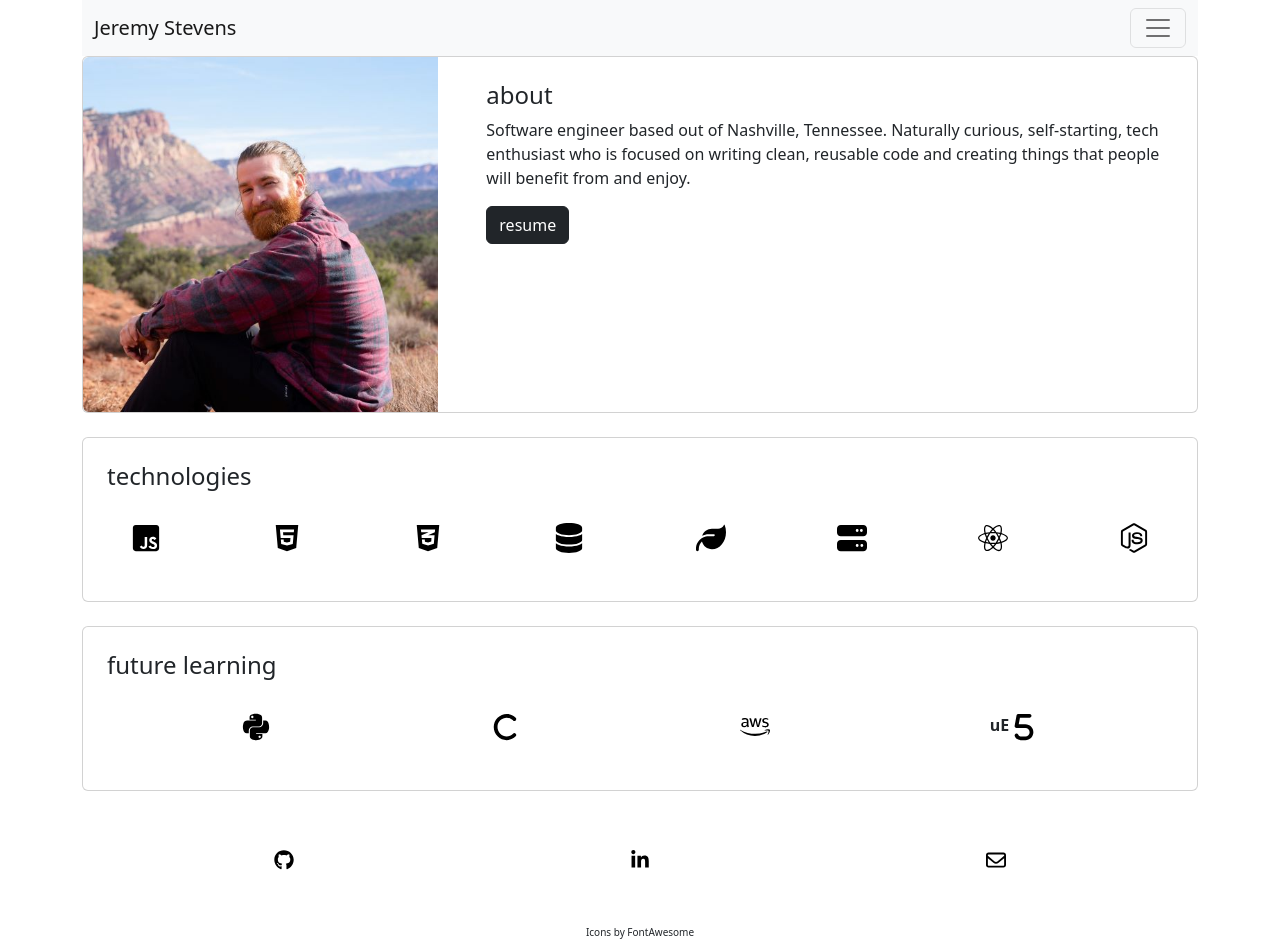
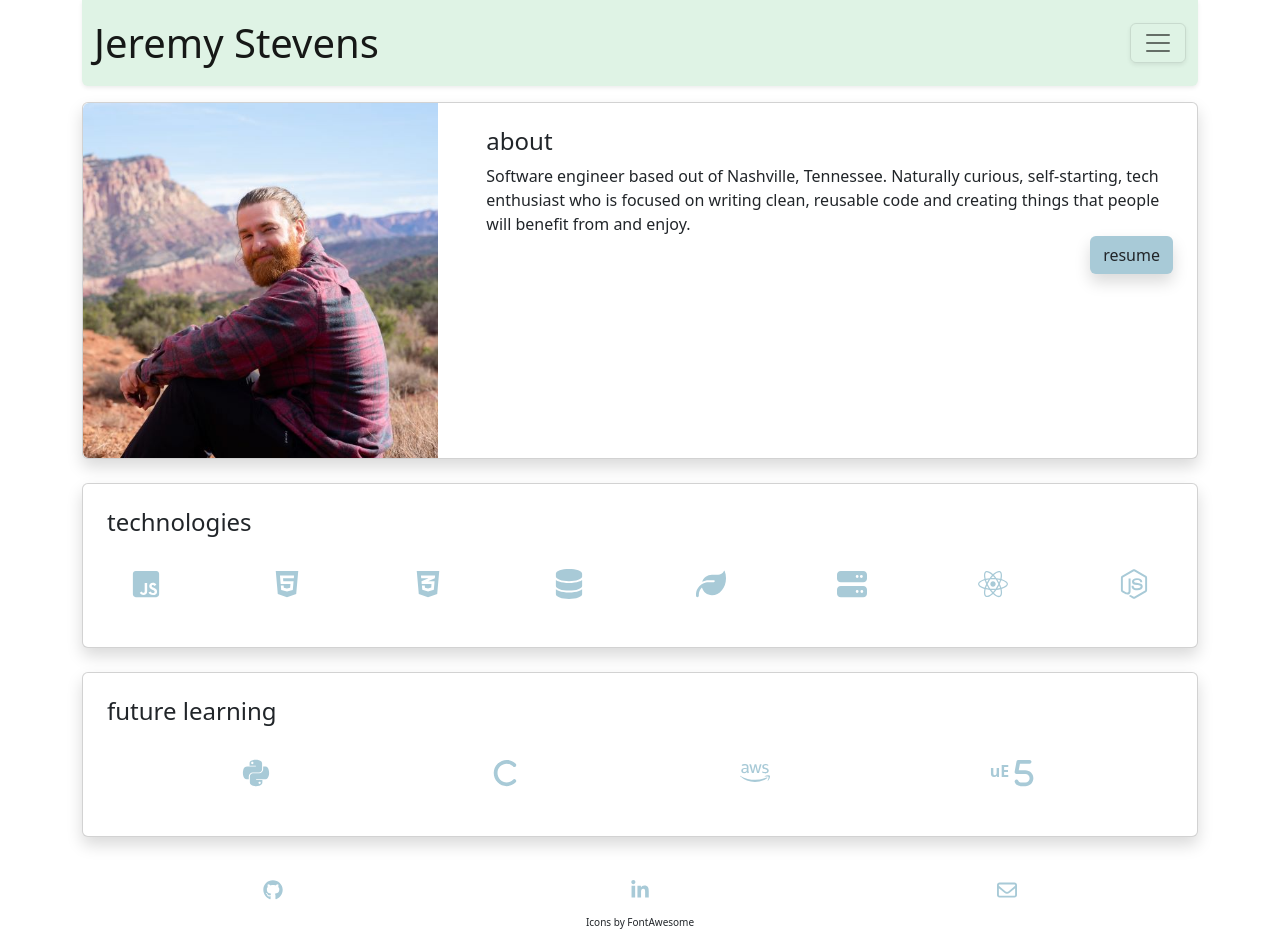
Before and after one commit to jeremystevens515/jeremystevens515.github.io, a React (Create React App) app: page / in a window 1280 px wide. Shown: the top 952 px of the page. After the commit the page ends 930 px from the top, so only its background shows below. Built offline with nearby package versions, Linux system fonts and the light colour scheme.

Commit message:
added styling

```diff
--- a/src/App.js
+++ b/src/App.js
@@ -7,7 +7,7 @@ import Container from "./components/Container";
 
 export default function App() {
 	return (
-		<div>
+		<div className="container">
 			<Container />
 		</div>
 	);
--- a/src/components/Container.js
+++ b/src/components/Container.js
@@ -13,7 +13,7 @@ export default function Container() {
 	const [activePage, setActivePage] = useState("About");
 
 	return (
-		<div className="container">
+		<div>
 			<Navbar activePage={activePage} setActivePage={setActivePage} />
 			<Main activePage={activePage} setActivePage={setActivePage} />
 			<Footer />
--- a/src/components/Footer.js
+++ b/src/components/Footer.js
@@ -3,8 +3,8 @@ import "./portfolio.css";
 
 export default function Footer() {
 	return (
-		<div className="container p-4">
-			<div className="d-flex justify-content-around button-group">
+		<div className="">
+			<div className="d-flex justify-content-around button-group p-2">
 				<button id="github" type="button" className="btn">
 					<a href="https://github.com/jeremystevens515">
 						<svg
@@ -45,7 +45,7 @@ export default function Footer() {
 					</a>
 				</button>
 			</div>
-			<div id="credits" className="text-center p-5">
+			<div id="credits" className="text-center">
 				Icons by FontAwesome
 			</div>
 		</div>
--- a/src/components/Navbar.js
+++ b/src/components/Navbar.js
@@ -13,17 +13,20 @@ export default function Navbar({ activePage, setActivePage }) {
 	};
 
 	return (
-		<nav className="navbar bg-light sticky-top">
+		<nav
+			id="navbar"
+			className="navbar sticky-top rounded-bottom mb-3 shadow-sm"
+		>
 			<div className="container-fluid">
 				<a
 					onClick={() => setActivePage("About")}
-					className="navbar-brand"
+					className="navbar-brand fs-1"
 					href="#about"
 				>
 					Jeremy Stevens
 				</a>
 				<button
-					className="navbar-toggler"
+					className="navbar-toggler shadow-sm"
 					type="button"
 					data-bs-toggle="offcanvas"
 					data-bs-target="#offcanvasNavbar"
--- a/src/components/pages/About.js
+++ b/src/components/pages/About.js
@@ -5,7 +5,7 @@ import "../portfolio.css";
 export default function About({ setActivePage }) {
 	return (
 		<div>
-			<div className="card">
+			<div className="card shadow">
 				<div className="row">
 					<div className="col-md-4">
 						<img
@@ -16,6 +16,7 @@ export default function About({ setActivePage }) {
 					</div>
 					<div className="col-md-8">
 						<div className="card-body p-4">
+							<div>
 								<h2 className="card-title fs-4">about</h2>
 								<p className="card-text">
 									Software engineer based out of Nashville, Tennessee. Naturally
@@ -23,10 +24,13 @@ export default function About({ setActivePage }) {
 									writing clean, reusable code and creating things that people
 									will benefit from and enjoy.
 								</p>
+							</div>
+							<div className="text-md-end">
 								<a
 									onClick={() => setActivePage("Resume")}
 									href="#resume"
-								className="btn btn-dark "
+									className="btn shadow"
+									id="resume-btn"
 								>
 									resume
 								</a>
@@ -34,8 +38,9 @@ export default function About({ setActivePage }) {
 						</div>
 					</div>
 				</div>
+			</div>
 
-			<div className="card my-4">
+			<div className="card my-4 shadow">
 				<div className="card-body p-4">
 					<h2 className="fs-4">technologies</h2>
 					<div className="d-flex flex-wrap justify-content-between p-4">
@@ -131,7 +136,7 @@ export default function About({ setActivePage }) {
 				</div>
 			</div>
 
-			<div className="card my-4">
+			<div className="card my-4 shadow">
 				<div className="card-body p-4">
 					<h2 className="fs-4">future learning</h2>
 					<div className="d-flex justify-content-around p-4">
--- a/src/components/pages/Interests.js
+++ b/src/components/pages/Interests.js
@@ -3,28 +3,12 @@ import React from "react";
 export default function Interest() {
 	return (
 		<div>
-			<ul className="card">
-				<li>
-					<a className="dropdown-item" href="#interests/pc-hardware">
-						PC Hardware
-					</a>
-				</li>
-				<li>
-					<a className="dropdown-item" href="#interests/video-games">
-						Video Games
-					</a>
-				</li>
-				<li>
-					<a className="dropdown-item" href="#interests/photography">
-						Photography
-					</a>
-				</li>
-				<li>
-					<a className="dropdown-item" href="#interests/photography">
-						Exercise
-					</a>
-				</li>
-			</ul>
+			<p>
+				As a future development, I would like to make this page full of things
+				that I enjoy so that people can get to know me better. I will include
+				topics such as PC hardware, video games, photography, and weight
+				lifting, just to name a few!
+			</p>
 		</div>
 	);
 }
--- a/src/components/pages/Projects.js
+++ b/src/components/pages/Projects.js
@@ -1,19 +1,25 @@
 import React from "react";
+import barcode from "../../images/barcode.jpg";
 
 export default function Projects() {
 	return (
-		<div className="card">
+		<div className="card shadow">
 			<div className="row">
-				<div className="col-md-4">
-					<img
-						className="img-fluid rounded-start"
-						alt="kitchen inventory"
-					></img>
-				</div>
+				<img
+					id="barcode"
+					className="col-md-4"
+					src={barcode}
+					alt="kitchen inventory"
+				></img>
 				<div className="col-md-8">
 					<div className="card-body">
 						<h5 className="card-title">Kitchen Inventory</h5>
-						<p className="card-text">Description</p>
+						<p className="card-text">
+							Inventory management system developed to aid a local elementary
+							school transition from paper inventory to electronic, which
+							utilizes the user’s phone as a barcode scanner and stores data
+							using MongoDB
+						</p>
 					</div>
 				</div>
 			</div>
--- a/src/components/pages/Resume.js
+++ b/src/components/pages/Resume.js
@@ -1,24 +1,29 @@
 import React from "react";
+import resumeFile from "../../images/stevens_software_dev_resume.pdf";
 
 export default function Resume() {
 	return (
-		<div className="container">
-			<div className="card">
+		<div>
+			<div className="card shadow-sm">
 				<div className="card-body">
+					<div className="ratio ratio-1x1">
 						<iframe
-						className="ratio ratio-1x1"
+							id="resume"
+							className="border"
 							title="resume"
 							src="https://docs.google.com/document/d/e/2PACX-1vQu9glYqbMfNnrNieW9F1XcDZtL227mHcSY0Q9GPttXN9YOCEP5yx4OafthZyWkeNXOFTQpdXEsjm-c/pub?embedded=true"
 						></iframe>
+					</div>
+				</div>
 				<a
-						className="btn btn-dark"
-						href="portfolio\src\images\stevens_software_dev_resume.pdf"
+					id="resume-btn"
+					className="btn m-2 shadow-sm"
+					href={resumeFile}
 					download
 				>
 					download
 				</a>
 			</div>
 		</div>
-		</div>
 	);
 }
--- a/src/components/portfolio.css
+++ b/src/components/portfolio.css
@@ -1,7 +1,33 @@
+svg {
+	fill: #a8cad7;
+}
+
+iframe {
+	max-width: 100%;
+}
+
+#resume-btn {
+	background: #a8cad7;
+}
+
 #credits {
 	font-size: x-small;
 }
 
-svg {
-	fill: black;
+#barcode {
+	max-width: 100%;
+	height: auto;
+	object-fit: cover;
 }
+
+#resume {
+	object-fit: fill;
+}
+
+#navbar {
+	background-color: #dff3e5;
+}
+
+#ue5 {
+	color: #a8cad7;
+}
```
Also changed, not shown: src/images/barcode.jpg (added). Lines whose indentation alone changed are shown as unchanged.
